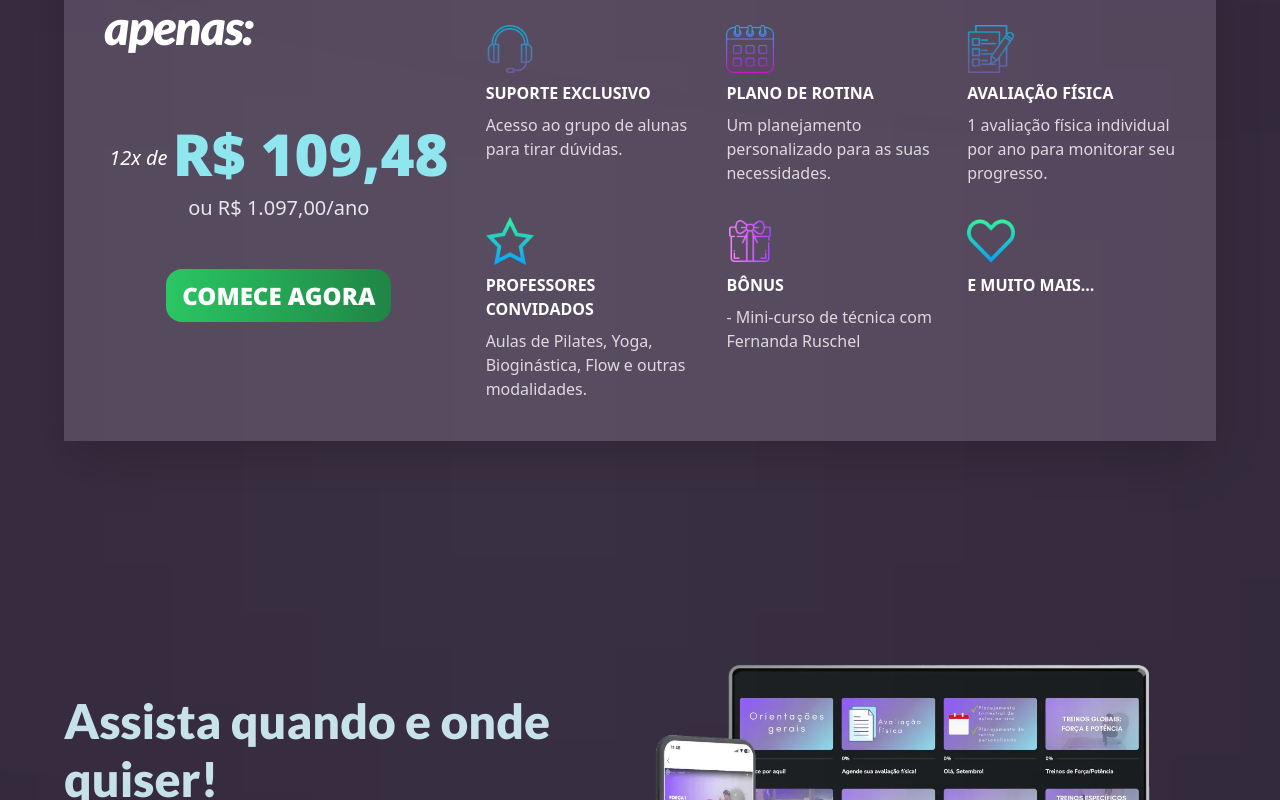
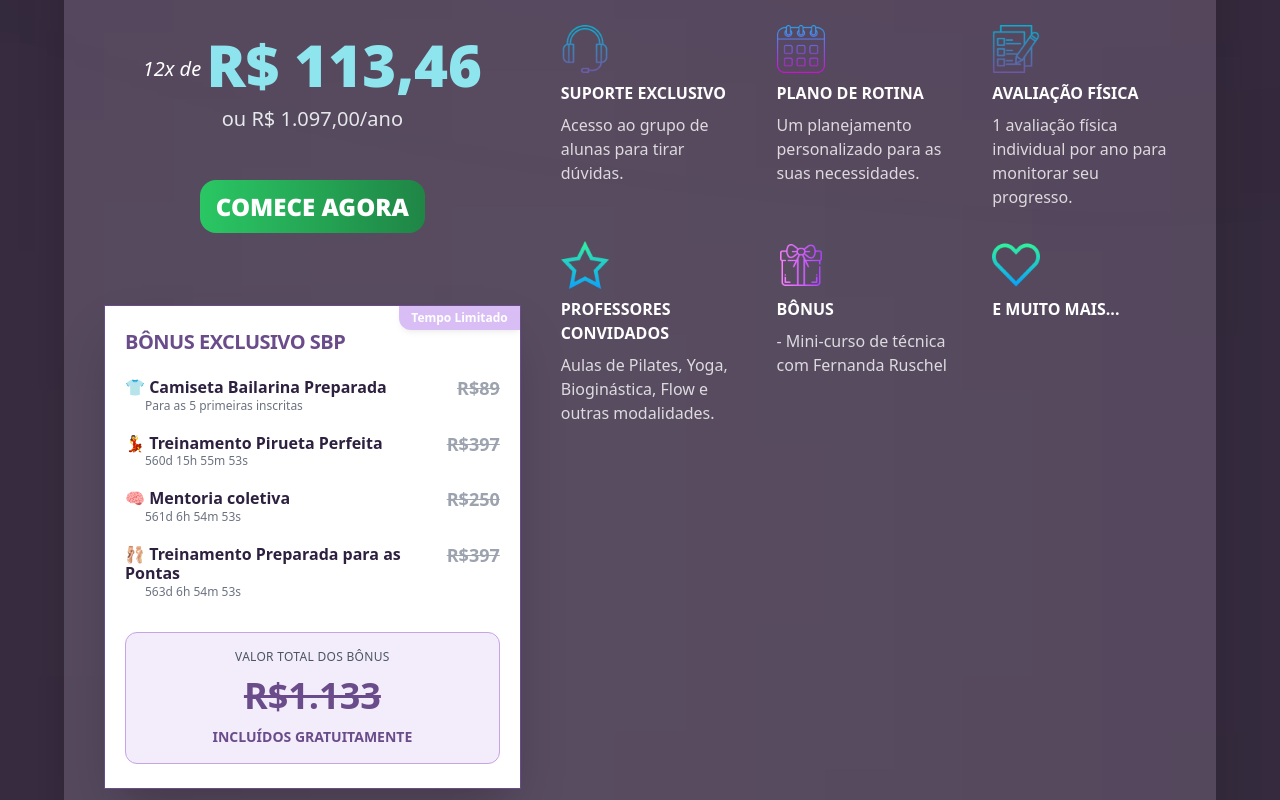
Before and after one commit to rubemputtini/bailarina-preparada-web, a React (Vite) app: page / in a window 1280 px wide. Shown: the part 2480-3280 px from the top of the page. Built offline with nearby package versions, Linux system fonts and the light colour scheme; a web font is replaced by a local one.

Commit message:
change: bonus and price update

```diff
--- /dev/null
+++ b/src/components/BonusTimer.jsx
@@ -0,0 +1,98 @@
+import { useEffect, useState } from "react";
+
+const formatCountdown = (deadline) => {
+    const now = new Date();
+    const end = new Date(deadline);
+    const diff = end - now;
+
+    if (diff <= 0) return "Expirado";
+
+    const totalSeconds = Math.floor(diff / 1000);
+    const days = Math.floor(totalSeconds / (3600 * 24));
+    const hours = Math.floor((totalSeconds % (3600 * 24)) / 3600);
+    const minutes = Math.floor((totalSeconds % 3600) / 60);
+    const seconds = totalSeconds % 60;
+
+    if (days > 0) return `${days}d ${hours}h ${minutes}m ${seconds}s`;
+    if (hours > 0) return `${hours}h ${minutes}m ${seconds}s`;
+    return `${minutes}m ${seconds}s`;
+};
+
+const BonusTimer = () => {
+    const [countdowns, setCountdowns] = useState({
+        pirueta: "",
+        mentoria: "",
+        pontas: "",
+    });
+
+    useEffect(() => {
+        const interval = setInterval(() => {
+            setCountdowns({
+                pirueta: formatCountdown("2025-03-31T09:00:00"),
+                mentoria: formatCountdown("2025-03-31T23:59:00"),
+                pontas: formatCountdown("2025-04-02T23:59:00"),
+            });
+        }, 1000);
+        return () => clearInterval(interval);
+    }, []);
+
+    return (
+        <div className="relative bg-white border border-[#6B4C8A] px-5 py-6 text-[#2D213F] shadow-2xl w-full max-w-[440px] md:mx-0 my-10">
+            <span className="absolute top-0 right-0 bg-[#b680ec] text-white text-xs font-bold px-3 py-1 rounded-bl-xl shadow-md animate-pulse">
+                Tempo Limitado
+            </span>
+
+            <div className="flex items-center gap-3 mb-6 mt-3 md:mt-0">
+                <h3 className="text-lg md:text-xl font-extrabold text-[#6B4C8A] uppercase tracking-tight">
+                    Bônus Exclusivo SBP
+                </h3>
+            </div>
+
+            <ul className="space-y-5 text-sm md:text-base font-medium leading-snug">
+                <li className="flex flex-col sm:flex-row sm:justify-between gap-1">
+                    <div>
+                        👕 <span className="font-semibold">Camiseta Bailarina Preparada</span>
+                        <p className="text-xs text-gray-500 ml-5">Para as 5 primeiras inscritas</p>
+                    </div>
+                    <span className="text-lg text-gray-400 font-bold line-through mt-1 sm:mt-0 whitespace-nowrap">R$89</span>
+                </li>
+
+                <li className="flex flex-col sm:flex-row sm:justify-between gap-1">
+                    <div>
+                        💃 <span className="font-semibold">Treinamento Pirueta Perfeita</span>
+                        <p className="text-xs text-gray-500 ml-5">{countdowns.pirueta}</p>
+                    </div>
+                    <span className="text-lg text-gray-400 font-bold line-through mt-1 sm:mt-0 whitespace-nowrap">R$397</span>
+                </li>
+
+                <li className="flex flex-col sm:flex-row sm:justify-between gap-1">
+                    <div>
+                        🧠 <span className="font-semibold">Mentoria coletiva</span>
+                        <p className="text-xs text-gray-500 ml-5">{countdowns.mentoria}</p>
+                    </div>
+                    <span className="text-lg text-gray-400 font-bold line-through mt-1 sm:mt-0 whitespace-nowrap">R$250</span>
+                </li>
+
+                <li className="flex flex-col sm:flex-row sm:justify-between gap-1">
+                    <div>
+                        🩰 <span className="font-semibold">Treinamento Preparada para as Pontas</span>
+                        <p className="text-xs text-gray-500 ml-5">{countdowns.pontas}</p>
+                    </div>
+                    <span className="text-lg text-gray-400 font-bold line-through mt-1 sm:mt-0 whitespace-nowrap">R$397</span>
+                </li>
+            </ul>
+
+            <div className="bg-[#F2ECFB] mt-8 p-4 rounded-xl text-center border border-[#C7A4E4]">
+                <p className="text-xs text-gray-600 uppercase tracking-wide mb-1">
+                    Valor total dos bônus
+                </p>
+                <p className="text-2xl md:text-3xl font-extrabold text-[#6B4C8A]">
+                    <span className="line-through">R$1.133 </span>
+                    <span className="text-sm font-semibold block mt-1">INCLUÍDOS GRATUITAMENTE</span>
+                </p>
+            </div>
+        </div>
+    );
+};
+
+export default BonusTimer;
--- a/src/sections/CTA.jsx
+++ b/src/sections/CTA.jsx
@@ -1,98 +1,69 @@
 import { aulas, avaliacoes, bonus, especificos, globais, outros, plano, professores, suporte } from "../assets/icons";
+import BonusTimer from "../components/BonusTimer";
 import { navLinks } from "../constants";
 
 const CTA = () => {
     return (
         <section className="bg-[#504359] shadow-2xl">
-            <div className="flex flex-col xl:flex-row place-items-center p-10 mx-auto max-w-screen-xl">
-                <div className="max-w-screen-md mb-8 lg:mb-16">
-                    <div className="mb-8 lg:mb-16">
-                        <h2 className="text-3xl md:text-4xl tracking-tight font-extrabold text-white font-lato italic">Seja uma Bailarina Preparada por apenas:</h2>
+            <div className="flex flex-col lg:flex-row justify-between gap-10 p-10 mx-auto max-w-screen-xl">
+
+                <div className="w-full lg:max-w-md flex flex-col justify-start">
+                    <div className="mb-8 lg:mb-12">
+                        <h2 className="text-3xl md:text-4xl tracking-tight font-extrabold text-white font-lato italic">
+                            Seja uma Bailarina Preparada por apenas:
+                        </h2>
                     </div>
+
                     <div className="flex justify-center items-center">
                         <span className="text-white text-xl italic relative">
                             <span className="absolute -top-4 transform -translate-x-1/2" />
                             12x de&nbsp;
                         </span>
                         <span className="mb-2 text-3xl sm:text-5xl font-extrabold font-noto text-[#8AE5EF]">
-                            R$ 109,48
+                            R$ 113,46
                         </span>
                     </div>
+
                     <p className="text-gray-200 mb-6 text-xl text-center">ou R$ 1.097,00/ano</p>
+
                     <div className="flex justify-center items-center">
-                        <a className="bg-gradient-to-r from-green-500 to-green-700 text-white text-2xl px-4 py-2 md:py-3 rounded-2xl font-bold hover:opacity-90 transition-opacity mt-6 font-noto" href={navLinks[2].href}>
+                        <a
+                            className="bg-gradient-to-r from-green-500 to-green-700 text-white text-2xl px-4 py-2 md:py-3 rounded-2xl font-bold hover:opacity-90 transition-opacity mt-6 font-noto"
+                            href={navLinks[2].href}
+                        >
                             COMECE AGORA
                         </a>
                     </div>
+
+                    <div className="mt-8">
+                        <BonusTimer />
+                    </div>
                 </div>
-                <div className="lg:ml-8 space-y-8 md:grid md:grid-cols-2 lg:grid-cols-3 gap-8 md:space-y-0">
-                    <div>
-                        <div className="flex justify-center items-center mb-2 w-10 h-10 rounded-full bg-primary-900 lg:h-12 lg:w-12">
-                            <img src={globais} alt="Ícone de Treinos Globais" />
+
+                <div className="grid grid-cols-1 md:grid-cols-2 lg:grid-cols-3 gap-8 self-start">
+                    {[
+                        { icon: globais, title: "TREINOS GLOBAIS", desc: "Treinos de Força, Flexibilidade e Cardio atualizados todos os meses." },
+                        { icon: especificos, title: "TREINOS ESPECÍFICOS", desc: "Treinos para todos os movimentos do Ballet." },
+                        { icon: aulas, title: "AULAS AO VIVO", desc: "Aulas semanais em grupo de PBT e SOLO." },
+                        { icon: suporte, title: "SUPORTE EXCLUSIVO", desc: "Acesso ao grupo de alunas para tirar dúvidas." },
+                        { icon: plano, title: "PLANO DE ROTINA", desc: "Um planejamento personalizado para as suas necessidades." },
+                        { icon: avaliacoes, title: "AVALIAÇÃO FÍSICA", desc: "1 avaliação física individual por ano para monitorar seu progresso." },
+                        { icon: professores, title: "PROFESSORES CONVIDADOS", desc: "Aulas de Pilates, Yoga, Bioginástica, Flow e outras modalidades." },
+                        { icon: bonus, title: "BÔNUS", desc: "- Mini-curso de técnica com Fernanda Ruschel" },
+                        { icon: outros, title: "E MUITO MAIS...", desc: "" },
+                    ].map(({ icon, title, desc }, idx) => (
+                        <div key={idx}>
+                            <div className="flex justify-center items-center mb-2 w-10 h-10 lg:h-12 lg:w-12 rounded-full bg-primary-900">
+                                <img src={icon} alt={`Ícone de ${title}`} />
+                            </div>
+                            <h3 className="mb-2 font-bold text-white">{title}</h3>
+                            {desc && <p className="text-white-400">{desc}</p>}
                         </div>
-                        <h3 className="mb-2 font-bold text-white">TREINOS GLOBAIS</h3>
-                        <p className="text-white-400">Treinos de Força, Flexibilidade e Cardio atualizados todos os meses.</p>
-                    </div>
-                    <div>
-                        <div className="flex justify-center items-center mb-2 w-10 h-10 rounded-full bg-primary-900 lg:h-12 lg:w-12">
-                            <img src={especificos} alt="Ícone de Treinos Específicos" />
-                        </div>
-                        <h3 className="mb-2 font-bold text-white">TREINOS ESPECÍFICOS</h3>
-                        <p className="text-white-400">Treinos para todos os movimentos do Ballet.</p>
-                    </div>
-                    <div>
-                        <div className="flex justify-center items-center mb-2 w-10 h-10 rounded-full bg-primary-900 lg:h-12 lg:w-12">
-                            <img src={aulas} alt="Ícone de Aulas Ao Vivo" />
-                        </div>
-                        <h3 className="mb-2 font-bold text-white">AULAS AO VIVO</h3>
-                        <p className="text-white-400">Aulas semanais em grupo de PBT e SOLO.</p>
-                    </div>
-                    <div>
-                        <div className="flex justify-center items-center mb-2 w-10 h-10 rounded-full bg-primary-100 lg:h-12 lg:w-12 bg-primary-900">
-                            <img src={suporte} alt="Ícone de Suporte Exclusivo" />
-                        </div>
-                        <h3 className="mb-2 font-bold text-white">SUPORTE EXCLUSIVO</h3>
-                        <p className="text-white-400">Acesso ao grupo de alunas para tirar dúvidas.</p>
-                    </div>
-                    <div>
-                        <div className="flex justify-center items-center mb-2 w-10 h-10 rounded-full bg-primary-900 lg:h-12 lg:w-12">
-                            <img src={plano} alt="Ícone de Planos de Rotina" />
-                        </div>
-                        <h3 className="mb-2 font-bold text-white">PLANO DE ROTINA</h3>
-                        <p className="text-white-400">Um planejamento personalizado para as suas necessidades.</p>
-                    </div>
-                    <div>
-                        <div className="flex justify-center items-center mb-2 w-10 h-10 rounded-full bg-primary-100 lg:h-12 lg:w-12 bg-primary-900">
-                            <img src={avaliacoes} alt="Ícone de Avaliações Físicas" />
-                        </div>
-                        <h3 className="mb-2 font-bold text-white">AVALIAÇÃO FÍSICA</h3>
-                        <p className="text-white-400">1 avaliação física individual por ano para monitorar seu progresso.</p>
-                    </div>
-                    <div>
-                        <div className="flex justify-center items-center mb-2 w-10 h-10 rounded-full bg-primary-900 lg:h-12 lg:w-12">
-                            <img src={professores} alt="Ícone de Professores Convidados" />
-                        </div>
-                        <h3 className="mb-2 font-bold text-white">PROFESSORES CONVIDADOS</h3>
-                        <p className="text-white-400">Aulas de Pilates, Yoga, Bioginástica, Flow e outras modalidades.</p>
-                    </div>
-
-                    <div>
-                        <div className="flex justify-center items-center mb-2 w-10 h-10 rounded-full bg-primary-900 lg:h-12 lg:w-12">
-                            <img src={bonus} alt="Ícone de Bônus" />
-                        </div>
-                        <h3 className="mb-2 font-bold text-white">BÔNUS</h3>
-                        <p className="text-white-400">- Mini-curso de técnica com Fernanda Ruschel</p>
-                    </div>
-                    <div>
-                        <div className="flex justify-center items-center mb-2 w-10 h-10 rounded-full bg-primary-900 lg:h-12 lg:w-12">
-                            <img src={outros} alt="Ícone de E Muito Mais" />
-                        </div>
-                        <h3 className="mb-2 font-bold text-white">E MUITO MAIS...</h3>
-                    </div>
+                    ))}
                 </div>
             </div>
         </section>
-    )
-}
+    );
+};
 
 export default CTA;
```
Also changed, not shown: 1 other file (tests, documents, lock files or other folders).
